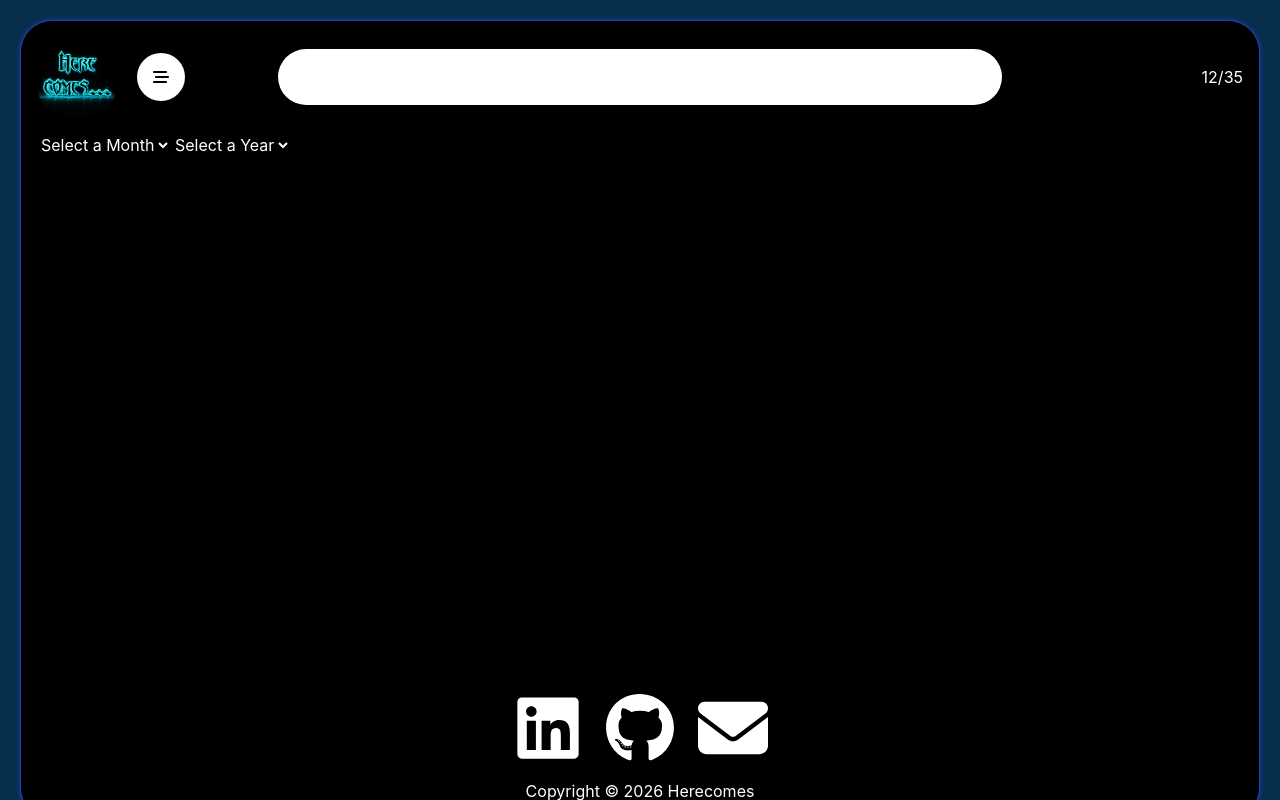
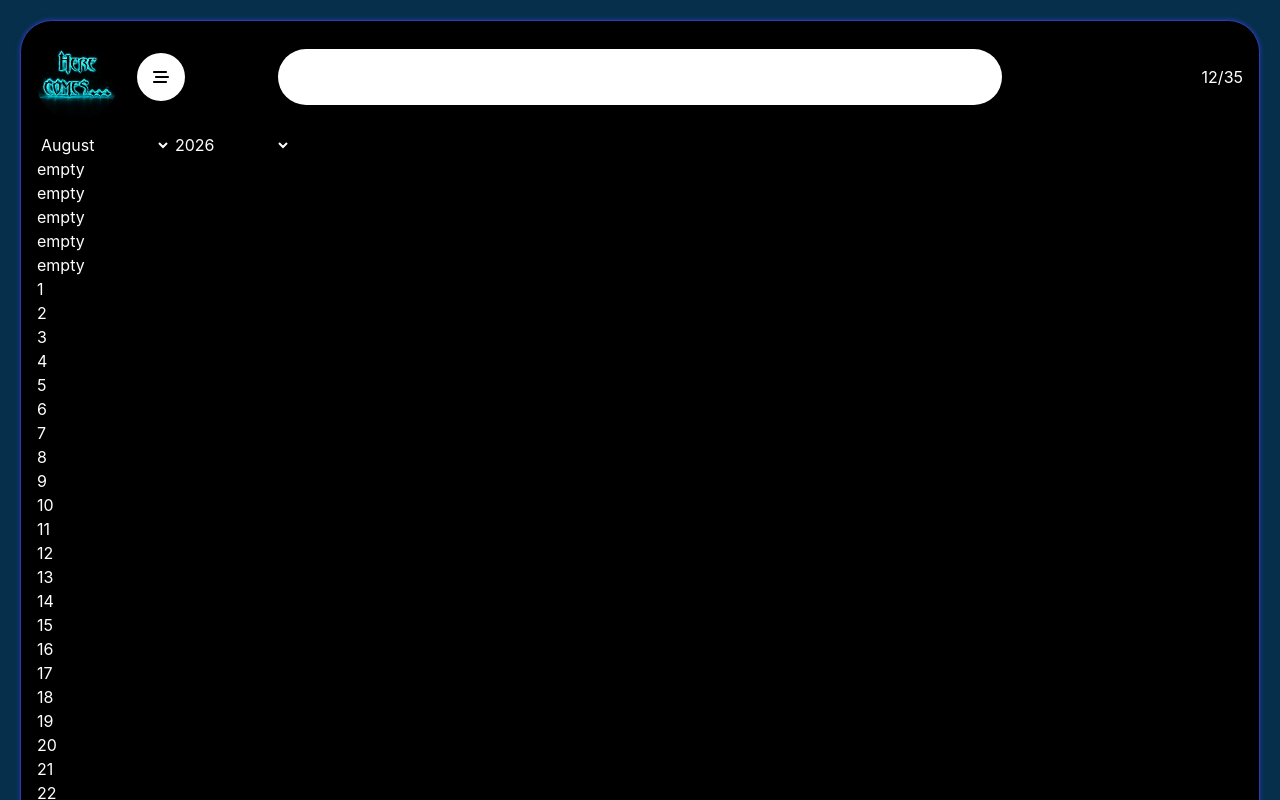
Before and after one commit to herecomes/todoList, a React (Vite) app: page / in a window 1280 px wide. Shown: the top 800 px of the page. Built offline with nearby package versions, Linux system fonts and the light colour scheme.

Commit message:
finished dateSelector and started weeks

```diff
--- a/src/App.tsx
+++ b/src/App.tsx
@@ -5,6 +5,8 @@ import { DateSelector } from './components/DateSelector.tsx'
 import ErrorBoundary from './components/ErrorBoundary.tsx'
 import { TasksProvider } from './context/TaskContext.tsx'
 import { TaskStatsProvider } from './context/TaskStatsContext.tsx'
+import { Weeks } from './components/Weeks.tsx'
+import { DateProvider } from './context/DateContext.tsx'
 
 function App() {
   return (
@@ -14,7 +16,10 @@ function App() {
           <div className="bg-black App flex flex-col min-h-screen w-full rounded-4xl border-1 border-hcblue shadow-[0_0_5px_rgba(42,60,173,1)] p-4 overflow-hidden">
             <Header className="pb-4 flex flex-row justify-between" />
             <div className="flex-grow text-white">
-              <DateSelector />
+              <DateProvider>
+                <DateSelector />
+                <Weeks />
+              </DateProvider>
             </div>
             <Footer className="pt-4 flex flex-col justify-center items-center text-white" />
           </div>
--- a/src/components/DateSelector.tsx
+++ b/src/components/DateSelector.tsx
@@ -1,53 +1,28 @@
-//todo - this should filter tasks
-import { useState } from "react";
+import { useDate } from "../context/DateContext";
 
-const MONTH_STORAGE_KEY = "selectedMonth"
-const YEAR_STORAGE_KEY = "selectedYear"
-
-const monthFormatter = new Intl.DateTimeFormat('en-US', { month: 'long' });
-const months = Array.from({ length: 12 }, (_, i) =>
-    monthFormatter.format(new Date(2026, i))
-);
+const months = Array.from({length: 12}, (_, i) => {
+    return new Intl.DateTimeFormat('en-US', { month: 'long' }).format(new Date(2026, i));
+})
 
 const yearNow = new Date().getFullYear() - 1;
-const years = Array.from({ length: 3 }, (_, i) =>
-    yearNow + i
-);
-
-const selected = (key: string): string => {
-    const selectedMY = localStorage.getItem(key);
-    return selectedMY ?? "";
-}
-
-const change = (setter: React.Dispatch<React.SetStateAction<string>>, key: string) => {
-    return (e: React.ChangeEvent<HTMLSelectElement>) => {
-        const value = e.target.value;
-        setter(value);
-        localStorage.setItem(key, value);
-    }
-}
+const years = Array.from({length: 3}, (_,i) => {
+    return yearNow + i;
+});
 
 export const DateSelector = () => {
-    const [month, setMonth] = useState(() => {
-        return selected(MONTH_STORAGE_KEY);
-    });
-
-    const [year, setYear] = useState(() => {
-        return selected(YEAR_STORAGE_KEY);
-    });
-
+    const {monthIndex, year, changeMonth, changeYear} = useDate();
 
     return (
-        <section>
-            <select name="month" id="month" value={month} onChange={change(setMonth, MONTH_STORAGE_KEY)}>
-                <option value="">Select a Month</option>
+        <section id="date_selector">
+            <select name="month" id="month" value={monthIndex} onChange={changeMonth}>
+                <option value="" disabled>Select a Month</option>
                 {
-                    months.map((m) => (
-                        <option value={m} key={m}>{m}</option>
+                    months.map((m, i) => (
+                        <option value={i} key={m}>{m}</option>
                     ))
                 }
             </select>
-            <select name="year" id="year" value={year} onChange={change(setYear, YEAR_STORAGE_KEY)}>
+            <select name="year" id="year" value={year} onChange={changeYear}>
                 <option value="">Select a Year</option>
                 {
                     years.map((y) => (
--- /dev/null
+++ b/src/components/Weeks.tsx
@@ -0,0 +1,29 @@
+import { useDate } from "../context/DateContext";
+
+export const Weeks = () => {
+    const {monthIndex, year} = useDate();
+
+    const daysCalc = (new Date(year, monthIndex + 1, 0)).getDate();
+    const daysArr = Array.from({ length: daysCalc }, (_, i) => i);
+    const firstDay = ((new Date(year, monthIndex, 1).getDay()) + 6) % 7;
+    const firstDayArr = Array.from({ length: firstDay }, (_, i) => i);
+    console.log(firstDay)
+    return (
+        <section id="weeks">
+            {
+                <div className="days">
+                    {
+                        firstDayArr.map(() => {
+                            return <div className="empty-day">empty</div>;
+                        })
+                    }
+                    {
+                        daysArr.map((d) => {
+                            return <div className="day">{d + 1}</div>;
+                        })
+                    }
+                </div>
+            }
+        </section>
+    );
+}
--- /dev/null
+++ b/src/context/DateContext.tsx
@@ -0,0 +1,47 @@
+import React, { createContext, useContext, useMemo, useState } from "react";
+
+type ContextDateType = {
+    monthIndex: number,
+    year: number,
+    changeMonth: (e: React.ChangeEvent<HTMLSelectElement, Element>) => void,
+    changeYear: (e: React.ChangeEvent<HTMLSelectElement, Element>) => void
+}
+
+const DateContext = createContext<ContextDateType | undefined>(undefined);
+
+export const DateProvider = ({children}: {children: React.ReactNode}) => {
+    const [monthIndex, setMonth] = useState(() => {
+        const saved = localStorage.getItem("monthIndex");
+        return saved !== null && saved !== "" ? Number(saved) : new Date().getMonth();
+    });
+    const changeMonth = (e: React.ChangeEvent<HTMLSelectElement>) => {
+        const val = e.target.value;
+        setMonth(Number(val));
+        localStorage.setItem("monthIndex",val)
+    }
+
+    const [year, setYear] = useState(() => {
+        const saved = localStorage.getItem("year");
+        return saved !== null && saved !== "" ? Number(saved) : new Date().getFullYear()
+    });
+    const changeYear = (e: React.ChangeEvent<HTMLSelectElement>) => {
+        const val = e.target.value;
+        setYear(Number(val));
+        localStorage.setItem("year", val);
+    }
+
+    const value = useMemo(() => ({
+        monthIndex,
+        year,
+        changeMonth,
+        changeYear
+    }),[monthIndex, year, changeMonth, changeYear]);
+
+    return <DateContext.Provider value={value}>{children}</DateContext.Provider>
+}
+
+export const useDate = () => {
+    const context = useContext(DateContext);
+    if(!context) throw new Error("useTasks must be used within TasksProvider");
+    return context;
+};
```
